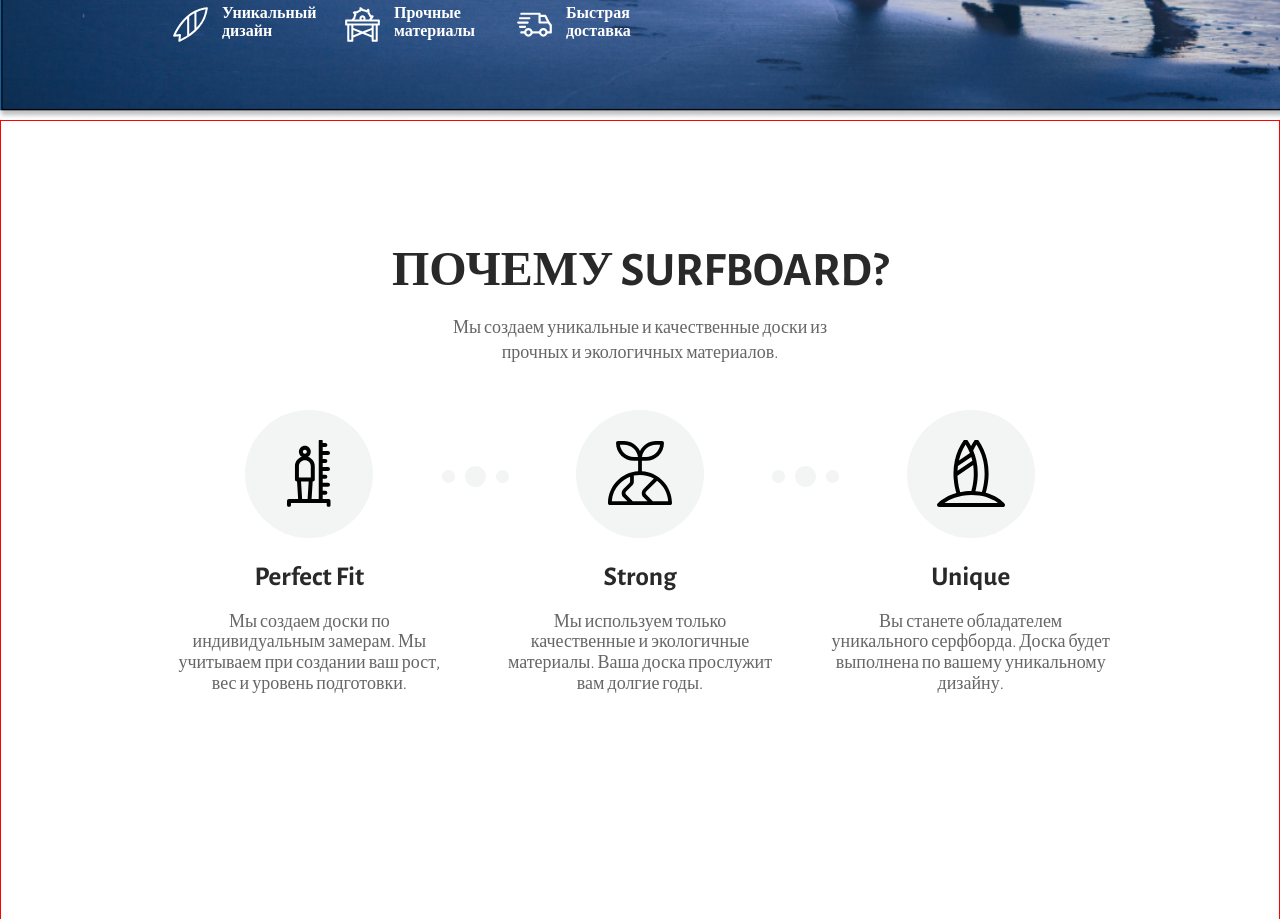
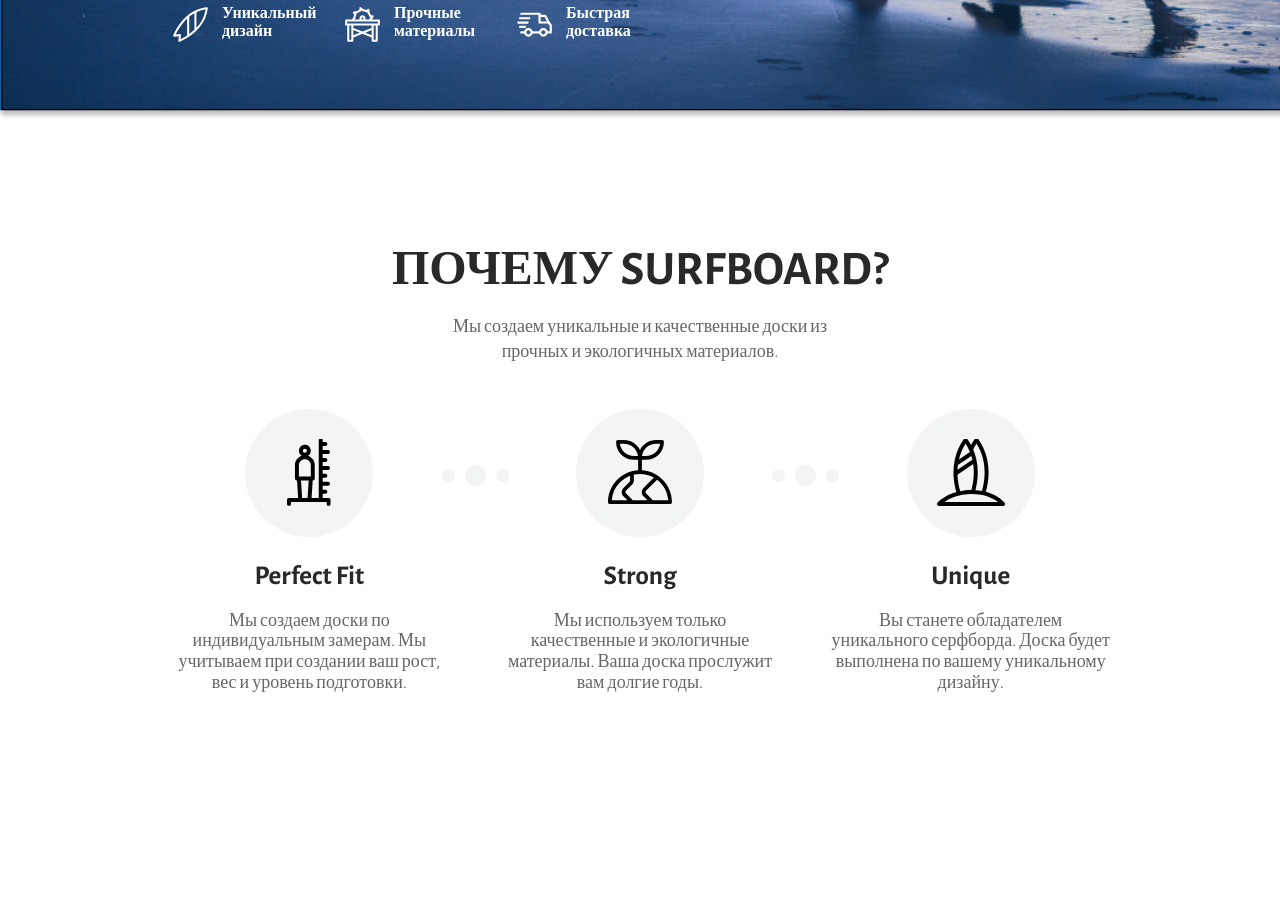
Before and after one commit to Marina-Polskaya/Marina-Polskaya.github.io, a plain HTML site: page index.html in a window 1280 px wide. Shown: the part 680-1599 px from the top of the page. Drawn offline with nearby package versions, Linux system fonts and the light colour scheme.

Commit message:
Внесены правки для разрешения 320x480

```diff
--- a/css/blocks/_why.scss
+++ b/css/blocks/_why.scss
@@ -1,7 +1,3 @@
-.why {
-    border: 1px solid red;
-}
-
 .why__container {
     padding-top: 3.9%;
 
```
Also changed, not shown: css/main.css.
